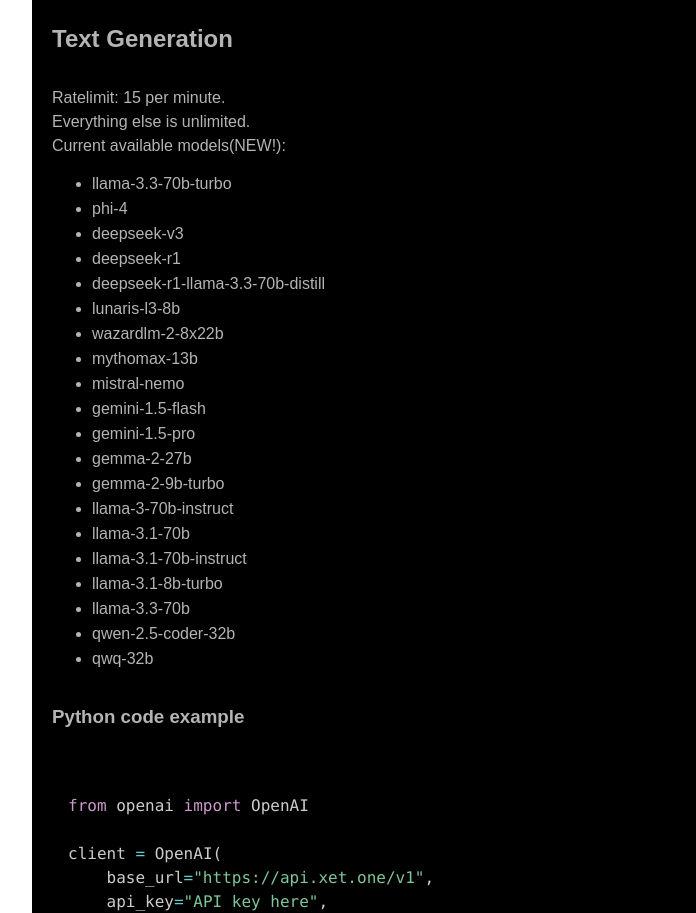
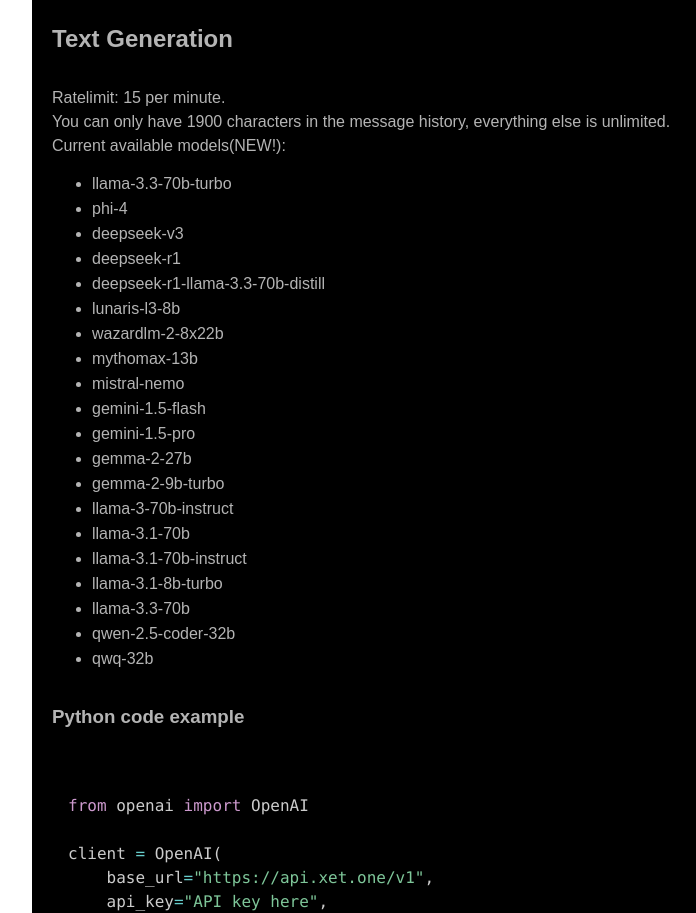
Before and after one commit to AlphastT101/xet, a plain HTML site: page dashboard/docs.html in a window 1280 px wide. Shown: the part 1237-2150 px from the top of the page, without its empty margins (26-722 px from the left). Drawn offline with nearby package versions, Linux system fonts and the light colour scheme; a script that the page names is missing.

Commit message:
added info

```diff
--- a/dashboard/docs.html
+++ b/dashboard/docs.html
@@ -99,7 +99,7 @@
                 <h2>Text Generation</h2>
 
                 <p style="margin-bottom: -10px;">Ratelimit: 15 per minute.</p>
-                <p style="margin-bottom: -10px;">Everything else is unlimited.</p>
+                <p style="margin-bottom: -10px;">You can only have 1900 characters in the message history, everything else is unlimited.</p>
                 <p style="margin-bottom: 0px;">Current available models(NEW!):</p>
                 <ul style="line-height: 25px;">
                     <li>llama-3.3-70b-turbo</li>
```
